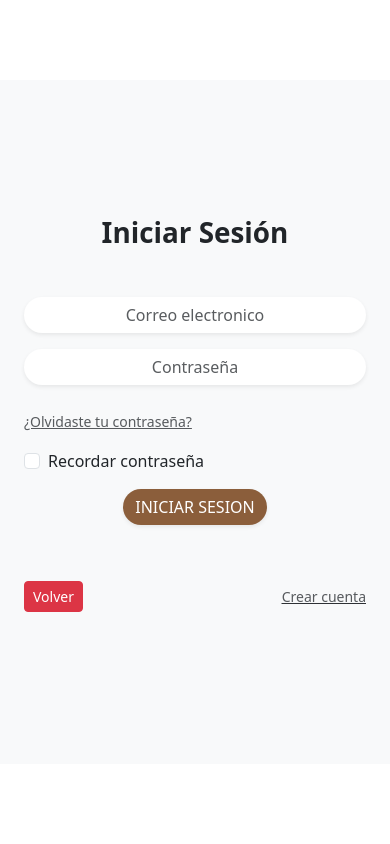
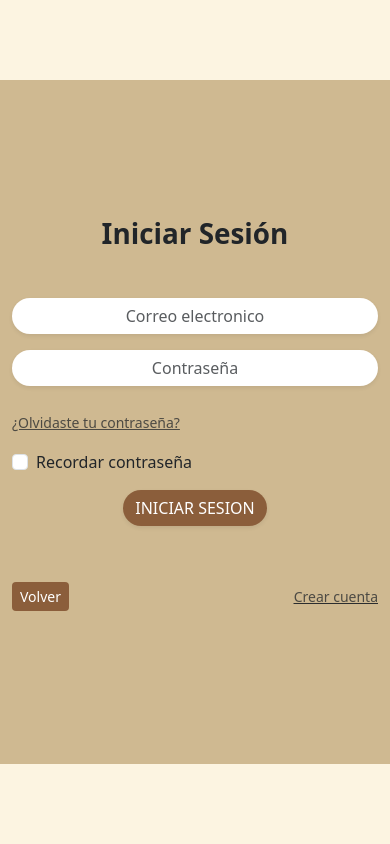
Before and after one commit to jeangrajales/Cuidando_Huellas, a Django app: page /iniciar_sesion/ in a window 390 px wide. Run offline with Django 5.2, Linux system fonts and the light colour scheme; some libraries are stand-ins or nearby versions.

Commit message:
ch1.18.15-Alpha.1

```diff
--- a/cuidandoHuellas/static/css/usuarios/iniciar_sesion.css
+++ b/cuidandoHuellas/static/css/usuarios/iniciar_sesion.css
@@ -1,7 +1,20 @@
-.login, .image{min-height: 81vh}
+.ogin-container{
+    background-color: #FCF4E1;
+
+}
+
+.login, .image{min-height:
+    81vh;
+    background-color: #CFB991;
+}
 .bg-image{background-image: url('/static/img/gato_perro.jpg');background-size: cover;background-position: center}
 
 .btn_color{
     background-color: #8B5E3B !important;
     border: none !important;
 }
+
+.btn-danger{
+    background-color: #8B5E3B !important;
+    border: none !important;
+}
--- a/cuidandoHuellas/templates/usuarios/iniciar_sesion.html
+++ b/cuidandoHuellas/templates/usuarios/iniciar_sesion.html
@@ -28,8 +28,8 @@
       <div class="container-lg">
         <div class="row no-gutter">
           <div class="col-md-6 d-none d-md-flex bg-image"></div>
-          <div class="col-md-6 bg-light">
-            <div class="login d-flex align-items-center py-5">
+          <div class="col-md-6 p-0">
+            <div class="login d-flex align-items-center py-7">
               <div class="container">
                 <div class="row">
                   <div class="col-lg-7 col-xl-6 mx-auto">
--- a/cuidandoHuellas/templates/usuarios/registrarse.html
+++ b/cuidandoHuellas/templates/usuarios/registrarse.html
@@ -27,7 +27,7 @@
       <div class="container-lg">
         <div class="row no-gutter">
           <div class="col-md-6 d-none d-md-flex bg-image"></div>
-          <div class="col-md-6 bg-light">
+          <div class="col-md-6 p-0">
             <div class="login d-flex align-items-center py-5">
               <div class="container">
                 <div class="row">
```
Also changed, not shown: cuidandoHuellas/static/css/usuarios/registrarse.css (+14 -1 lines), CHANGELOG.MD, db.sqlite3.
